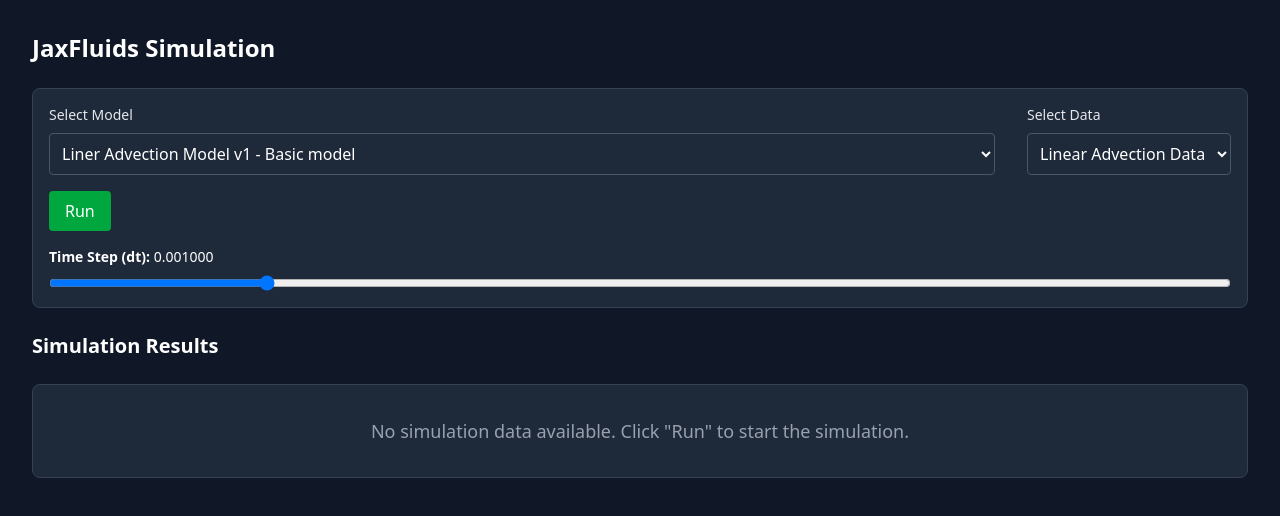
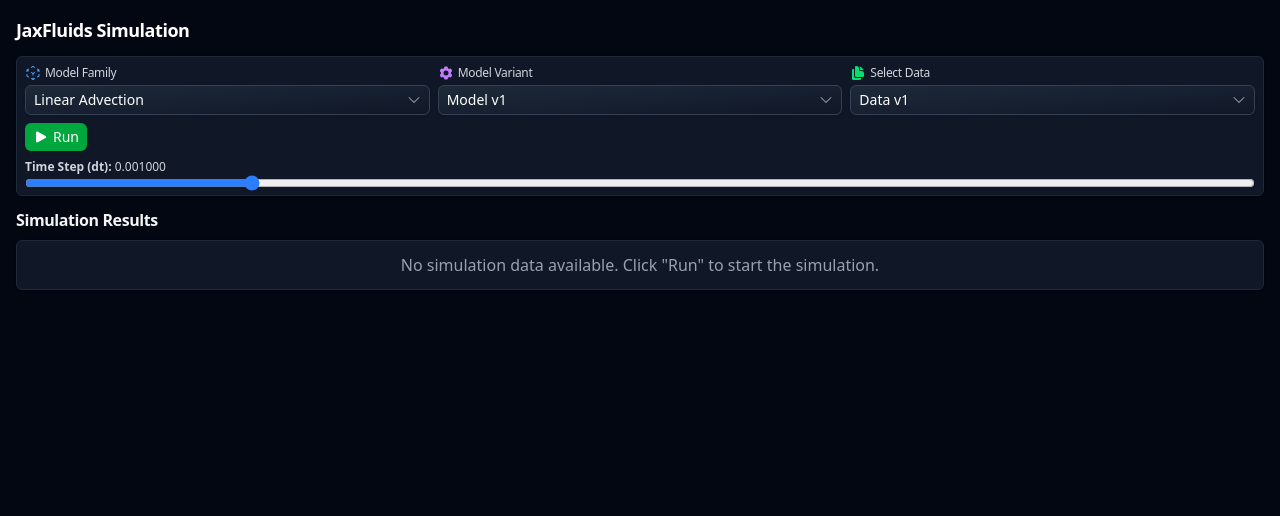
Before and after one commit to burakssen/jaxfluids-simulation, a React (Vite) app: page / in a window 1280 px wide. Shown: the top 516 px of the page. Built offline with nearby package versions, Linux system fonts and the light colour scheme.

Commit message:
Update the ui

```diff
--- a/package.json
+++ b/package.json
@@ -16,6 +16,7 @@
     "onnxruntime-web": "^1.22.0",
     "react": "^19.1.0",
     "react-dom": "^19.1.0",
+    "react-icons": "^5.5.0",
     "recharts": "^2.15.3",
     "rollup-plugin-visualizer": "^6.0.3",
     "tailwindcss": "^4.1.10",
--- a/src/App.tsx
+++ b/src/App.tsx
@@ -190,13 +190,13 @@
   }
 
   return (
-    <div className="min-h-screen bg-gray-900 text-white p-4 lg:p-8 font-sans">
-      <div className="max-w-7xl mx-auto">
-        <h2 className="text-2xl font-bold mb-6">JaxFluids Simulation</h2>
-
-        <div className="mb-6 p-4 bg-gray-800 rounded-lg border border-gray-700 space-y-4">
+    <div className="min-h-screen flex flex-col bg-gray-950 text-white p-2 lg:p-4 font-inter font-sans">
+      <div className="flex flex-col flex-1 min-h-0">
+        <h2 className="text-lg font-bold mb-3 tracking-tight">
+          JaxFluids Simulation
+        </h2>
+        <div className="mb-3 p-2 bg-gray-900 rounded-md shadow-sm border border-gray-800 space-y-2">
           <ModelSelector
-            models={modelRegistry.getAllModels()}
             selectedModel={state.selectedModelId}
             selectedData={state.selectedDataPath || ""}
             onModelChange={handleModelChange}
@@ -204,13 +204,11 @@
             onDataYAxisDomainChange={handleSelectedDataYAxisDomain}
             disabled={state.executionState === "running"}
           />
-
           {state.error && (
             <div className="p-3 bg-red-900 border border-red-700 rounded text-red-200 mb-4">
               <strong>Error:</strong> {state.error}
             </div>
           )}
-
           <SimulationControls
             executionState={state.executionState}
             pauseRequested={state.pauseRequested}
@@ -227,7 +225,7 @@
             initProgress={state.initProgress}
           />
         </div>
-
+        <div className="flex-1 min-h-0 flex flex-col">
           <SimulationResults
             chartData={chartData}
             channelLabels={channelLabels}
@@ -236,5 +234,6 @@
           />
         </div>
       </div>
+    </div>
   );
 }
--- a/src/components/ModelSelector/index.tsx
+++ b/src/components/ModelSelector/index.tsx
@@ -1,5 +1,16 @@
 import React, { useMemo } from "react";
-import { type ModelConfig } from "../../types/SimulationTypes";
+import {
+  MODEL_FAMILIES,
+  getModelFamilies,
+  getModelVariantsByFamily,
+  getModelDataByFamily,
+} from "../../config/models";
+import {
+  HiCubeTransparent,
+  HiDocumentDuplicate,
+  HiChevronDown,
+  HiCog6Tooth,
+} from "react-icons/hi2";
 
 // Reusable SelectField component
 interface SelectFieldProps {
@@ -11,26 +22,30 @@
   placeholder?: string;
 }
 
-const SelectField: React.FC<SelectFieldProps> = ({
+const SelectField: React.FC<SelectFieldProps & { icon?: React.ReactNode }> = ({
   label,
   value,
   onChange,
   options,
   disabled = false,
   placeholder,
+  icon,
 }) => (
-  <div className="flex-1">
-    <label className="block mb-2 text-sm font-medium text-gray-200">
+  <div className="flex-1 relative">
+    <label className="flex items-center gap-1 mb-1 text-xs font-medium text-gray-300 tracking-tight">
+      {icon}
       {label}
     </label>
+    <div className="relative">
       <select
         value={value}
         onChange={(e) => onChange(e.target.value)}
         disabled={disabled}
-      className="w-full p-2 bg-gray-800 border border-gray-600 rounded text-white
-                   disabled:opacity-50 disabled:cursor-not-allowed
-                   focus:border-blue-500 focus:outline-none focus:ring-1 focus:ring-blue-500
-                   transition-colors duration-200"
+        className={`w-full pr-8 pl-2 py-1 bg-gradient-to-br from-gray-800 to-gray-900 border border-gray-700 rounded-md text-white text-sm shadow-sm
+           disabled:opacity-50 disabled:cursor-not-allowed disabled:text-gray-400
+           focus-visible:ring-2 focus-visible:ring-blue-400 focus:border-blue-500 focus:outline-none
+           transition duration-150 appearance-none`}
+        style={{ fontFamily: "inherit" }}
       >
         {options.length > 0 ? (
           options.map((option) => (
@@ -44,11 +59,12 @@
           </option>
         )}
       </select>
+      <HiChevronDown className="pointer-events-none absolute right-2 top-1/2 transform -translate-y-1/2 w-4 h-4 text-gray-400" />
+    </div>
   </div>
 );
 
 interface ModelSelectorProps {
-  models: ModelConfig[];
   selectedModel: string;
   selectedData: string;
   onModelChange: (modelId: string) => void;
@@ -58,7 +74,6 @@
 }
 
 export const ModelSelector: React.FC<ModelSelectorProps> = ({
-  models,
   selectedModel,
   selectedData,
   onModelChange,
@@ -66,16 +81,35 @@
   onDataYAxisDomainChange,
   disabled = false,
 }) => {
-  // Memoize the selected model to avoid repeated finds
-  const currentModel = useMemo(
-    () => models.find((model) => model.id === selectedModel),
-    [models, selectedModel]
-  );
+  // Determine which family the current model belongs to
+  const currentFamily = useMemo(() => {
+    for (const [familyId, family] of Object.entries(MODEL_FAMILIES)) {
+      if (family.variants.some((variant) => variant.id === selectedModel)) {
+        return familyId;
+      }
+    }
+    return getModelFamilies()[0]; // Default to first family if not found
+  }, [selectedModel]);
 
-  // Memoize available data options
+  // Get available data options for the current family
   const dataOptions = useMemo(() => {
-    return currentModel?.datas || [];
-  }, [currentModel]);
+    if (!currentFamily) return [];
+    return getModelDataByFamily(currentFamily);
+  }, [currentFamily]);
+
+  // Handle family change
+  const handleFamilyChange = (familyId: string) => {
+    const variants = getModelVariantsByFamily(familyId);
+    if (variants.length > 0) {
+      // Select the first variant of the new family
+      onModelChange(variants[0].id);
+    }
+  };
+
+  // Handle model variant change
+  const handleModelVariantChange = (modelId: string) => {
+    onModelChange(modelId);
+  };
 
   const handleDataChange = (dataPath: string) => {
     onDataChange(dataPath);
@@ -88,26 +122,53 @@
     }
   };
 
-  const modelOptions = models.map((model) => ({
-    value: model.id,
-    label: `${model.name} - ${model.description}`,
+  // Create family options
+  const familyOptions = useMemo(() => {
+    return getModelFamilies().map((familyId) => {
+      const family = MODEL_FAMILIES[familyId];
+      return {
+        value: familyId,
+        label: family.config.name,
+      };
+    });
+  }, []);
+
+  // Create model variant options for the current family
+  const modelVariantOptions = useMemo(() => {
+    if (!currentFamily) return [];
+    return getModelVariantsByFamily(currentFamily).map((variant) => ({
+      value: variant.id,
+      label: variant.name,
     }));
+  }, [currentFamily]);
 
-  const dataSelectOptions = dataOptions.map((data) => ({
+  // Create data options for the current family
+  const dataSelectOptions = useMemo(() => {
+    return dataOptions.map((data) => ({
       value: data.path,
       label: data.name,
     }));
+  }, [dataOptions]);
 
   return (
-    <div className="flex flex-col sm:flex-row gap-4 mb-4">
+    <div className="flex flex-col sm:flex-row gap-2 mb-2">
       <SelectField
-        label="Select Model"
+        label="Model Family"
+        value={currentFamily || ""}
+        onChange={handleFamilyChange}
+        options={familyOptions}
+        disabled={disabled}
+        icon={<HiCubeTransparent className="w-4 h-4 text-blue-400" />}
+      />
+      <SelectField
+        label="Model Variant"
         value={selectedModel}
-        onChange={onModelChange}
-        options={modelOptions}
-        disabled={disabled}
+        onChange={handleModelVariantChange}
+        options={modelVariantOptions}
+        disabled={disabled || !currentFamily}
+        placeholder="Select a family first"
+        icon={<HiCog6Tooth className="w-4 h-4 text-purple-400" />}
       />
-      <div className="sm:ml-4">
       <SelectField
         label="Select Data"
         value={selectedData}
@@ -115,8 +176,8 @@
         options={dataSelectOptions}
         disabled={disabled || !selectedModel}
         placeholder="Select a model first"
+        icon={<HiDocumentDuplicate className="w-4 h-4 text-green-400" />}
       />
-      </div>
     </div>
   );
 };
--- a/src/components/SimulationControls/index.tsx
+++ b/src/components/SimulationControls/index.tsx
@@ -1,6 +1,7 @@
 import React from "react";
 import { type ExecutionState } from "../../types/SimulationTypes";
 import { LoadingSpinner } from "../LoadingSpinner";
+import { HiPlay, HiPause, HiPlayCircle, HiStop } from 'react-icons/hi2';
 
 // SimulationControlButtons component
 interface SimulationControlButtonsProps {
@@ -23,36 +24,36 @@
     {executionState === "stopped" && (
       <button
         onClick={onRun}
-        className="bg-green-600 text-white py-2 px-4 rounded hover:opacity-90 transition-colors font-medium"
+        className="bg-green-600 text-white py-1 px-2 rounded-md shadow-sm hover:bg-green-500 focus-visible:ring-2 focus-visible:ring-green-300 transition duration-150 text-sm font-medium flex items-center gap-1"
       >
-        Run
+        <HiPlay className="w-4 h-4" /> Run
       </button>
     )}
     {executionState === "running" && (
       <button
         onClick={onPause}
-        className={`bg-yellow-500 text-white py-2 px-4 rounded hover:opacity-90 transition-colors font-medium${
+        className={`bg-yellow-500 text-white py-1 px-2 rounded-md shadow-sm hover:bg-yellow-400 focus-visible:ring-2 focus-visible:ring-yellow-200 transition duration-150 text-sm font-medium flex items-center gap-1${
           pauseRequested ? " opacity-50 cursor-not-allowed" : ""
         }`}
         disabled={pauseRequested}
       >
-        Pause
+        <HiPause className="w-4 h-4" /> Pause
       </button>
     )}
     {executionState === "paused" && (
       <button
         onClick={onResume}
-        className="bg-blue-600 text-white py-2 px-4 rounded hover:opacity-90 transition-colors font-medium"
+        className="bg-blue-600 text-white py-1 px-2 rounded-md shadow-sm hover:bg-blue-500 focus-visible:ring-2 focus-visible:ring-blue-300 transition duration-150 text-sm font-medium flex items-center gap-1"
       >
-        Resume
+        <HiPlayCircle className="w-4 h-4" /> Resume
       </button>
     )}
     {(executionState === "running" || executionState === "paused") && (
       <button
         onClick={onStop}
-        className="bg-red-600 text-white py-2 px-4 rounded hover:opacity-90 transition-colors font-medium"
+        className="bg-red-600 text-white py-1 px-2 rounded-md shadow-sm hover:bg-red-500 focus-visible:ring-2 focus-visible:ring-red-300 transition duration-150 text-sm font-medium flex items-center gap-1"
       >
-        Stop
+        <HiStop className="w-4 h-4" /> Stop
       </button>
     )}
   </>
@@ -73,18 +74,18 @@
   time,
   initProgress,
 }) => (
-  <div className="flex items-center ml-4 min-w-[180px]">
+  <div className="flex items-center ml-2 min-w-[120px]">
     {initProgress ? (
       <>
         <LoadingSpinner />
-        <span className="ml-2 text-blue-200 text-sm">
+        <span className="ml-1 text-blue-200 text-xs">
           <strong>Initializing:</strong> {initProgress.stage} (
           {initProgress.progress}%)
         </span>
       </>
     ) : (
       (executionState === "running" || executionState === "paused") && (
-        <span className="ml-2 text-sm text-gray-200">
+        <span className="ml-1 text-xs text-gray-200">
           <strong>Status:</strong> {executionState} |{" "}
           <strong>Iteration:</strong> {currentIteration} |{" "}
           <strong>Data Points:</strong> {dataLength} | <strong>Time:</strong>{" "}
@@ -109,10 +110,10 @@
   executionState,
 }) => (
   <div>
-    <label className="block mb-2 text-sm">
+    <label className="block mb-1 text-xs text-gray-300">
       <strong>Time Step (dt):</strong> {timeStep.toFixed(6)}
     </label>
-    <div className="flex items-center gap-4">
+    <div className="flex items-center gap-2">
       <input
         type="range"
         min={timeStepRange[0]}
@@ -121,11 +122,12 @@
         value={timeStep}
         onChange={onTimeStepChange}
         disabled={executionState === "running"}
-        className={`w-full transition-opacity ${
+        className={`w-full transition-opacity h-2 rounded-md bg-gray-700 accent-blue-500 ${
           executionState === "running"
             ? "opacity-50 cursor-not-allowed"
             : "opacity-100"
         }`}
+        style={{ fontFamily: 'inherit' }}
       />
     </div>
   </div>
@@ -163,8 +165,8 @@
     time,
     initProgress,
   }) => (
-    <div className="space-y-4">
-      <div className="flex items-center space-x-2">
+    <div className="space-y-2">
+      <div className="flex items-center space-x-1">
         <SimulationControlButtons
           executionState={executionState}
           pauseRequested={pauseRequested}
--- a/src/components/SimulationResults/index.tsx
+++ b/src/components/SimulationResults/index.tsx
@@ -29,25 +29,26 @@
     };
 
     return (
-      <div className="space-y-6">
-        <h3 className="text-xl font-semibold">Simulation Results</h3>
+      <div className="flex flex-col flex-1 min-h-0 space-y-2">
+        <h3 className="text-base font-semibold tracking-tight text-gray-100">Simulation Results</h3>
         {hasData ? (
           <Suspense fallback={<ChartLoadingPlaceholder />}>
-            <div className={getGridClasses()}>
+            <div className={getGridClasses().replace(/gap-6/g, 'gap-2') + ' flex-1 min-h-0'}>
               {chartData.map((channelData, idx) => (
-                <div key={idx} className="w-full">
+                <div key={idx} className="w-full h-full flex-1 min-h-0">
                   <SimulationChart
                     chartData={channelData}
                     channelLabels={[channelLabels[idx] || `Channel ${idx}`]}
                     yAxisDomain={yAxisDomain}
+                    fillHeight
                   />
                 </div>
               ))}
             </div>
           </Suspense>
         ) : (
-          <div className="w-full p-8 bg-gray-800 rounded-lg border border-gray-700 text-center">
-            <div className="text-gray-400 text-lg">
+          <div className="w-full p-3 bg-gray-900 rounded-md shadow-sm border border-gray-800 text-center">
+            <div className="text-gray-400 text-base">
               No simulation data available. Click "Run" to start the simulation.
             </div>
           </div>
--- a/src/config/models.ts
+++ b/src/config/models.ts
@@ -1,176 +1,176 @@
-import { type ModelConfig } from "../types/SimulationTypes";
+import {
+  type ModelFamily,
+  type ModelConfig,
+  type ModelData,
+  type ModelVariant,
+} from "../types/SimulationTypes";
 
-export const MODEL_CONFIGS: ModelConfig[] = [
-  {
-    id: "linear_advection_v1",
-    name: "Liner Advection Model v1",
-    description: "Basic model",
-    modelPath:
-      "/jaxfluids-simulation/models/linear_advection_v1/model_slim.onnx",
-    datas: [
-      {
-        path: "/jaxfluids-simulation/models/linear_advection_v1/data.npy",
-        name: "Linear Advection Data",
-        yAxisDomain: [0.0, 2.75],
-      },
-    ],
-    inputShape: [5, 256, 1, 1],
-    outputShape: [5, 256, 1, 1],
-    timeStepRange: [0.0001, 0.005],
-    defaultTimeStep: 0.001,
+// Model families organized by type
+export const MODEL_FAMILIES: Record<string, ModelFamily> = {
+  linear_advection: {
+    config: {
+      id: "linear_advection",
+      name: "Linear Advection",
+      description: "Basic linear advection equation models",
       spatialRange: [0, 2],
       channels: [0],
       channelLabels: ["Channel 0"],
       adapterType: "feedforward",
     },
+    variants: [
+      {
+        id: "linear_advection_v1",
+        name: "Model v1",
+        description: "Basic model",
+        modelPath: "/models/linear_advection_v1/model_slim.onnx",
+        inputShape: [5, 256, 1, 1],
+        outputShape: [5, 256, 1, 1],
+        timeStepRange: [0.0001, 0.005],
+        defaultTimeStep: 0.001,
+      },
       {
         id: "linear_advection_v2",
-    name: "Liner Advection Model v2",
+        name: "Model v2",
         description: "Basic Linear Advection Model",
-    modelPath:
-      "/jaxfluids-simulation/models/linear_advection_v2/model_slim.onnx",
-    datas: [
-      {
-        path: "/jaxfluids-simulation/models/linear_advection_v2/data.npy",
-        name: "Linear Advection Data",
-        yAxisDomain: [-0.25, 1.25],
-      },
-    ],
+        modelPath: "/models/linear_advection_v2/model_slim.onnx",
         inputShape: [5, 256, 1, 1],
         outputShape: [5, 256, 1, 1],
         timeStepRange: [0.0001, 0.001],
         defaultTimeStep: 0.0001,
-    spatialRange: [0, 2],
-    channels: [0],
-    channelLabels: ["Channel 0"],
-    adapterType: "feedforward",
+      },
+    ],
+    data: [
+      {
+        path: "/models/linear_advection_v1/data.npy",
+        name: "Data v1",
+        yAxisDomain: [0.0, 2.75],
       },
       {
-    id: "sod_shock_tube",
-    name: "Sod Shock Tube WENO5-Z",
-    description: "Sod Shock Tube Model",
-    modelPath:
-      "/jaxfluids-simulation/models/sod_shock_tube/weno5-z/model_slim.onnx",
-    datas: [
-      {
-        path: "/jaxfluids-simulation/models/sod_shock_tube/data/data_v1.npy",
-        name: "Sod Shock Tube Data v1",
-        yAxisDomain: [-0.25, 1.25],
-      },
-      {
-        path: "/jaxfluids-simulation/models/sod_shock_tube/data/data_v2.npy",
-        name: "Sod Shock Tube Data v2",
-        yAxisDomain: [-0.5, 2.5],
-      },
-      {
-        path: "/jaxfluids-simulation/models/sod_shock_tube/data/data_v3.npy",
-        name: "Sod Shock Tube Data v3",
-        yAxisDomain: [-5.0, 105.0],
-      },
-      {
-        path: "/jaxfluids-simulation/models/sod_shock_tube/data/data_v4.npy",
-        name: "Sod Shock Tube Data v4",
-        yAxisDomain: [-0.25, 1.25],
-      },
-      {
-        path: "/jaxfluids-simulation/models/sod_shock_tube/data/data_v5.npy",
-        name: "Sod Shock Tube Data v5",
+        path: "/models/linear_advection_v2/data.npy",
+        name: "Data v2",
         yAxisDomain: [-0.25, 1.25],
       },
     ],
-    inputShape: [5, 200, 1, 1],
-    outputShape: [5, 200, 1, 1],
-    timeStepRange: [0.0001, 0.001],
-    defaultTimeStep: 0.0001,
+  },
+
+  sod_shock_tube: {
+    config: {
+      id: "sod_shock_tube",
+      name: "Sod Shock Tube",
+      description:
+        "Sod shock tube simulation models with different WENO schemes",
       spatialRange: [0, 1],
       channels: [0, 1, 4],
       channelLabels: ["Density", "Velocity", "", "", "Pressure"],
       adapterType: "feedforward",
     },
+    variants: [
       {
-    id: "sod_shock_tube_v2",
-    name: "Sod Shock Tube WENO5-JS",
-    description: "Sod Shock Tube Model",
-    modelPath:
-      "/jaxfluids-simulation/models/sod_shock_tube/weno5-js/model.onnx",
-    datas: [
-      {
-        path: "/jaxfluids-simulation/models/sod_shock_tube/data/data_v1.npy",
-        name: "Sod Shock Tube Data v1",
-        yAxisDomain: [-0.25, 1.25],
-      },
-      {
-        path: "/jaxfluids-simulation/models/sod_shock_tube/data/data_v2.npy",
-        name: "Sod Shock Tube Data v2",
-        yAxisDomain: [-0.5, 2.5],
-      },
-      {
-        path: "/jaxfluids-simulation/models/sod_shock_tube/data/data_v3.npy",
-        name: "Sod Shock Tube Data v3",
-        yAxisDomain: [-5.0, 105.0],
-      },
-      {
-        path: "/jaxfluids-simulation/models/sod_shock_tube/data/data_v4.npy",
-        name: "Sod Shock Tube Data v4",
-        yAxisDomain: [-0.25, 1.25],
-      },
-      {
-        path: "/jaxfluids-simulation/models/sod_shock_tube/data/data_v5.npy",
-        name: "Sod Shock Tube Data v5",
-        yAxisDomain: [-0.25, 1.25],
-      },
-    ],
+        id: "sod_shock_tube_weno5z",
+        name: "WENO5-Z",
+        description: "WENO5-Z scheme implementation",
+        modelPath: "/models/sod_shock_tube/weno5-z/model_slim.onnx",
         inputShape: [5, 200, 1, 1],
         outputShape: [5, 200, 1, 1],
         timeStepRange: [0.0001, 0.001],
         defaultTimeStep: 0.0001,
-    spatialRange: [0, 1],
-    channels: [0, 1, 4],
-    channelLabels: ["Density", "Velocity", "", "", "Pressure"],
-    adapterType: "feedforward",
       },
       {
-    id: "sod_shock_tube_v3",
-    name: "Sod Shock Tube WENO3-JS",
-    description: "Sod Shock Tube Model",
-    modelPath:
-      "/jaxfluids-simulation/models/sod_shock_tube/weno3-js/model.onnx",
-    datas: [
-      {
-        path: "/jaxfluids-simulation/models/sod_shock_tube/data/data_v1.npy",
-        name: "Sod Shock Tube Data v1",
-        yAxisDomain: [-0.25, 1.25],
-      },
-      {
-        path: "/jaxfluids-simulation/models/sod_shock_tube/data/data_v2.npy",
-        name: "Sod Shock Tube Data v2",
-        yAxisDomain: [-0.5, 2.5],
-      },
-      {
-        path: "/jaxfluids-simulation/models/sod_shock_tube/data/data_v3.npy",
-        name: "Sod Shock Tube Data v3",
-        yAxisDomain: [-5.0, 105.0],
-      },
-      {
-        path: "/jaxfluids-simulation/models/sod_shock_tube/data/data_v4.npy",
-        name: "Sod Shock Tube Data v4",
-        yAxisDomain: [-0.25, 1.25],
-      },
-      {
-        path: "/jaxfluids-simulation/models/sod_shock_tube/data/data_v5.npy",
-        name: "Sod Shock Tube Data v5",
-        yAxisDomain: [-0.25, 1.25],
-      },
-    ],
+        id: "sod_shock_tube_weno5js",
+        name: "WENO5-JS",
+        description: "WENO5-JS scheme implementation",
+        modelPath: "/models/sod_shock_tube/weno5-js/model.onnx",
         inputShape: [5, 200, 1, 1],
         outputShape: [5, 200, 1, 1],
         timeStepRange: [0.0001, 0.001],
         defaultTimeStep: 0.0001,
-    spatialRange: [0, 1],
-    channels: [0, 1, 4],
-    channelLabels: ["Density", "Velocity", "", "", "Pressure"],
-    adapterType: "feedforward",
       },
-];
+      {
+        id: "sod_shock_tube_weno3js",
+        name: "WENO3-JS",
+        description: "WENO3-JS scheme implementation",
+        modelPath: "/models/sod_shock_tube/weno3-js/model.onnx",
+        inputShape: [5, 200, 1, 1],
+        outputShape: [5, 200, 1, 1],
+        timeStepRange: [0.0001, 0.001],
+        defaultTimeStep: 0.0001,
+      },
+    ],
+    data: [
+      {
+        path: "/models/sod_shock_tube/data/data_v1.npy",
+        name: "Data v1",
+        yAxisDomain: [-0.25, 1.25],
+      },
+      {
+        path: "/models/sod_shock_tube/data/data_v2.npy",
+        name: "Data v2",
+        yAxisDomain: [-0.5, 2.5],
+      },
+      {
+        path: "/models/sod_shock_tube/data/data_v3.npy",
+        name: "Data v3",
+        yAxisDomain: [-5.0, 105.0],
+      },
+      {
+        path: "/models/sod_shock_tube/data/data_v4.npy",
+        name: "Data v4",
+        yAxisDomain: [-0.25, 1.25],
+      },
+      {
+        path: "/models/sod_shock_tube/data/data_v5.npy",
+        name: "Data v5",
+        yAxisDomain: [-0.25, 1.25],
+      },
+    ],
+  },
+};
+
+// Helper functions to work with the new structure
+export function getAllModelConfigs(): ModelConfig[] {
+  const configs: ModelConfig[] = [];
+
+  Object.values(MODEL_FAMILIES).forEach((family) => {
+    family.variants.forEach((variant) => {
+      const config: ModelConfig = {
+        id: variant.id,
+        name: variant.name,
+        description: variant.description,
+        modelPath: variant.modelPath,
+        datas: family.data,
+        inputShape: variant.inputShape,
+        outputShape: variant.outputShape,
+        timeStepRange: variant.timeStepRange,
+        defaultTimeStep: variant.defaultTimeStep,
+        spatialRange: family.config.spatialRange,
+        channels: family.config.channels,
+        channelLabels: family.config.channelLabels,
+        adapterType: family.config.adapterType,
+      };
+      configs.push(config);
+    });
+  });
+
+  return configs;
+}
+
+export function getModelFamilies(): string[] {
+  return Object.keys(MODEL_FAMILIES);
+}
+
+export function getModelVariantsByFamily(familyId: string): ModelVariant[] {
+  return MODEL_FAMILIES[familyId]?.variants || [];
+}
+
+export function getModelDataByFamily(familyId: string): ModelData[] {
+  return MODEL_FAMILIES[familyId]?.data || [];
+}
+
+export function getModelConfigById(modelId: string): ModelConfig | undefined {
+  return getAllModelConfigs().find((config) => config.id === modelId);
+}
+
+// Backward compatibility - exports the same structure as before
+export const MODEL_CONFIGS: ModelConfig[] = getAllModelConfigs();
 
 export const DEFAULT_MODEL_ID = "linear_advection_v1";
--- a/src/types/SimulationTypes.ts
+++ b/src/types/SimulationTypes.ts
@@ -28,6 +28,39 @@
   path: string;
   name: string;
   yAxisDomain?: [number, number];
+}
+
+interface ModelFamilyConfig {
+  id: string;
+  name: string;
+  description: string;
+  spatialRange: [number, number];
+  channels: number[];
+  channelLabels: string[];
+  adapterType: string;
+}
+
+export interface ModelVariant {
+  id: string;
+  name: string;
+  description: string;
+  modelPath: string;
+  inputShape: [number, number, number, number];
+  outputShape: [number, number, number, number];
+  timeStepRange: [number, number];
+  defaultTimeStep: number;
+}
+
+export interface ModelData {
+  path: string;
+  name: string;
+  yAxisDomain: [number, number];
+}
+
+export interface ModelFamily {
+  config: ModelFamilyConfig;
+  variants: ModelVariant[];
+  data: ModelData[];
 }
 
 export interface ModelConfig {
--- a/vite.config.ts
+++ b/vite.config.ts
@@ -4,7 +4,7 @@
 import viteCompression from "vite-plugin-compression";
 
 export default defineConfig({
-  base: "/jaxfluids-simulation/",
+  //base: "/jaxfluids-simulation/",
   plugins: [
     react(),
     viteCompression({
```
Also changed, not shown: src/components/SimulationChart/index.tsx (+38 -29 lines), 2 other files (tests, documents, lock files or other folders). Lines whose indentation alone changed are shown as unchanged.
